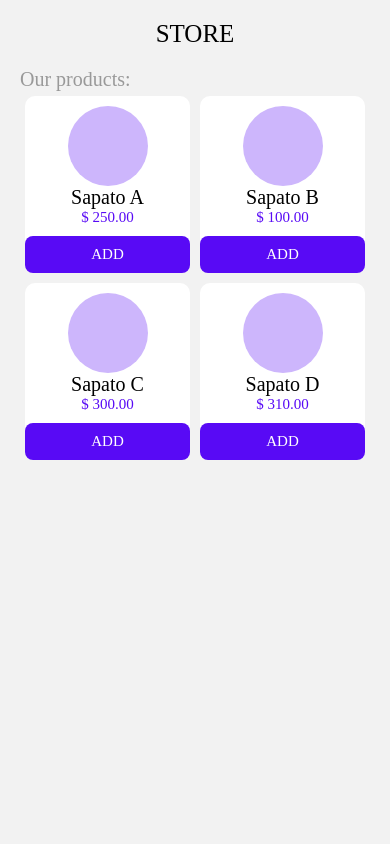
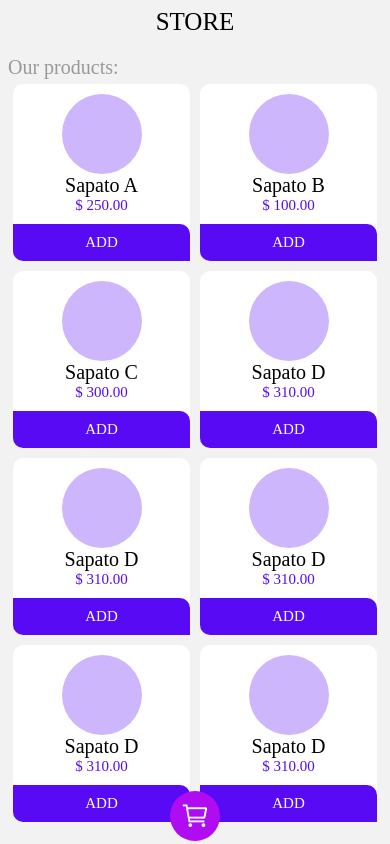
Before and after one commit to ferreira-joao/ReactNative_ShoppingCart, a React Native app in the folder app/: screen / in a window 390 px wide. Built offline with nearby package versions, Linux system fonts and the light colour scheme.

Commit message:
added vector icons, created Fixed Button component and changed the style of Home screen

```diff
--- a/app/package.json
+++ b/app/package.json
@@ -10,9 +10,11 @@
     "lint": "eslint . --ext .js,.jsx,.ts,.tsx"
   },
   "dependencies": {
+    "@types/react-native-vector-icons": "^6.4.10",
     "@types/styled-components-react-native": "^5.1.3",
     "react": "17.0.2",
     "react-native": "0.68.0",
+    "react-native-vector-icons": "^9.1.0",
     "styled-components": "^5.3.5"
   },
   "devDependencies": {
--- /dev/null
+++ b/app/src/components/FixedButton/index.tsx
@@ -0,0 +1,13 @@
+import React from "react";
+
+import Icon from "react-native-vector-icons/Ionicons";
+
+import { Container } from "./styles";
+
+export function FixedButton() {
+  return (
+    <Container>
+      <Icon name="cart-outline" color={"#FFF"} size={30} />
+    </Container>
+  );
+}
--- /dev/null
+++ b/app/src/components/FixedButton/styles.ts
@@ -0,0 +1,14 @@
+import styled from "styled-components/native";
+
+export const Container = styled.TouchableOpacity`
+  width: 50px;
+  height: 50px;
+  border-radius: 25px;
+  position: absolute;
+  bottom: 3px;
+  left: 50%;
+  margin-left: -25px;
+  background-color: #af0cf2;
+  justify-content: center;
+  align-items: center;
+`;
--- a/app/src/components/MainCard/styles.ts
+++ b/app/src/components/MainCard/styles.ts
@@ -37,7 +37,8 @@ export const ProductPrice = styled.Text`
 
 export const AddButton = styled.TouchableOpacity`
   padding: 10px;
-  border-radius: 8px;
+  border-top-right-radius: 10px;
+  border-bottom-left-radius: 10px;
   background-color: ${theme.colors.primary};
 `;
 
--- a/app/src/screens/Home/data.ts
+++ b/app/src/screens/Home/data.ts
@@ -19,4 +19,24 @@ export const items = [
     name: "Sapato D",
     price: "310.00",
   },
+  {
+    id: 5,
+    name: "Sapato D",
+    price: "310.00",
+  },
+  {
+    id: 6,
+    name: "Sapato D",
+    price: "310.00",
+  },
+  {
+    id: 7,
+    name: "Sapato D",
+    price: "310.00",
+  },
+  {
+    id: 8,
+    name: "Sapato D",
+    price: "310.00",
+  },
 ];
--- a/app/src/screens/Home/index.tsx
+++ b/app/src/screens/Home/index.tsx
@@ -3,6 +3,7 @@ import { FlatList } from "react-native";
 
 import { MainHeader } from "../../components/MainHeader";
 import { renderMainCard } from "../../utils/renderMainCard";
+import { FixedButton } from "../../components/FixedButton";
 
 import { Container } from "./styles";
 
@@ -17,8 +18,11 @@ export function Home() {
         renderItem={renderMainCard}
         keyExtractor={(item) => item.id.toString()}
         showsVerticalScrollIndicator={false}
+        contentContainerStyle={{ padding: 8 }}
         ListHeaderComponent={<MainHeader />}
       />
+
+      <FixedButton />
     </Container>
   );
 }
--- a/app/src/screens/Home/styles.ts
+++ b/app/src/screens/Home/styles.ts
@@ -4,6 +4,5 @@ import theme from "../../global/theme";
 
 export const Container = styled.View`
   flex: 1;
-  padding: 20px;
   background-color: ${theme.colors.background};
 `;
```
Also changed, not shown: 2 other files (tests, documents, lock files or other folders).
